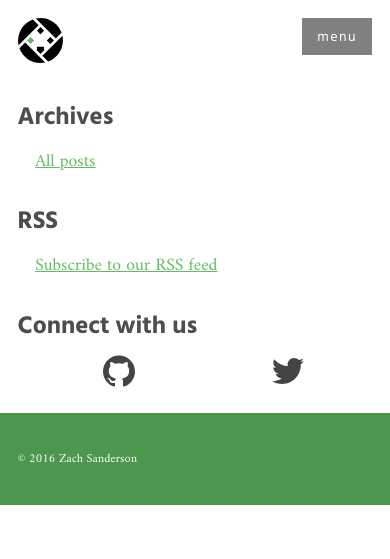
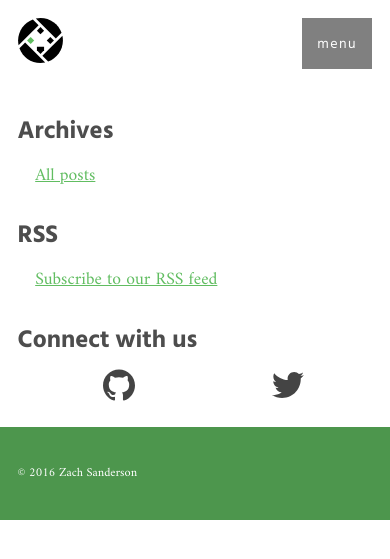
Before and after one commit to zachsanderson/words, a Jekyll site: the page built from index.html, in a window 390 px wide. Shown: the top 559 px of the page. Built offline with Jekyll 4.4.1, drawn with Linux system fonts in a browser that asks for light colours; the list of posts is cut into pages by our own code.

Commit message:
Padded menu button to accommodate header logo in mobile view

```diff
--- a/css/main.css
+++ b/css/main.css
@@ -356,16 +356,13 @@ header h1 {
 	margin: 0;
 	text-transform: uppercase;
     float: left;
-    display: none;
+    display: inline;
 }
 header p {
 	font: 1em 'Hind Siliguri', 'Helvetica Narrow', Arial, sans-serif;
 	font-weight: 400;
 	color: #808080;
 	text-transform: uppercase;
-}
-header .logo {
-    display: inline;
 }
 /* Wrap header in .container for positioning of SVG*/
 .page-header .container {
@@ -378,6 +375,7 @@ header .logo {
     top: 0;
     height: 45px;
     width: 45px;
+    display: none;
 }
 .page-header .logo svg {
 
@@ -728,13 +726,16 @@ dd{
 }
 }
 
-@media only screen and (min-width: 476px) {
+@media only screen and (max-width: 475px) {
 /*Hide logo and display name on larger than mobile screen*/
-header .logo {
+.page-header .logo {
+    display: inline;
+}
+header h1 {
     display: none;
 }
-header h1 {
-    display: inline;
+.toggle-label {
+    padding: 1em 0;
 }
 }
 
```
